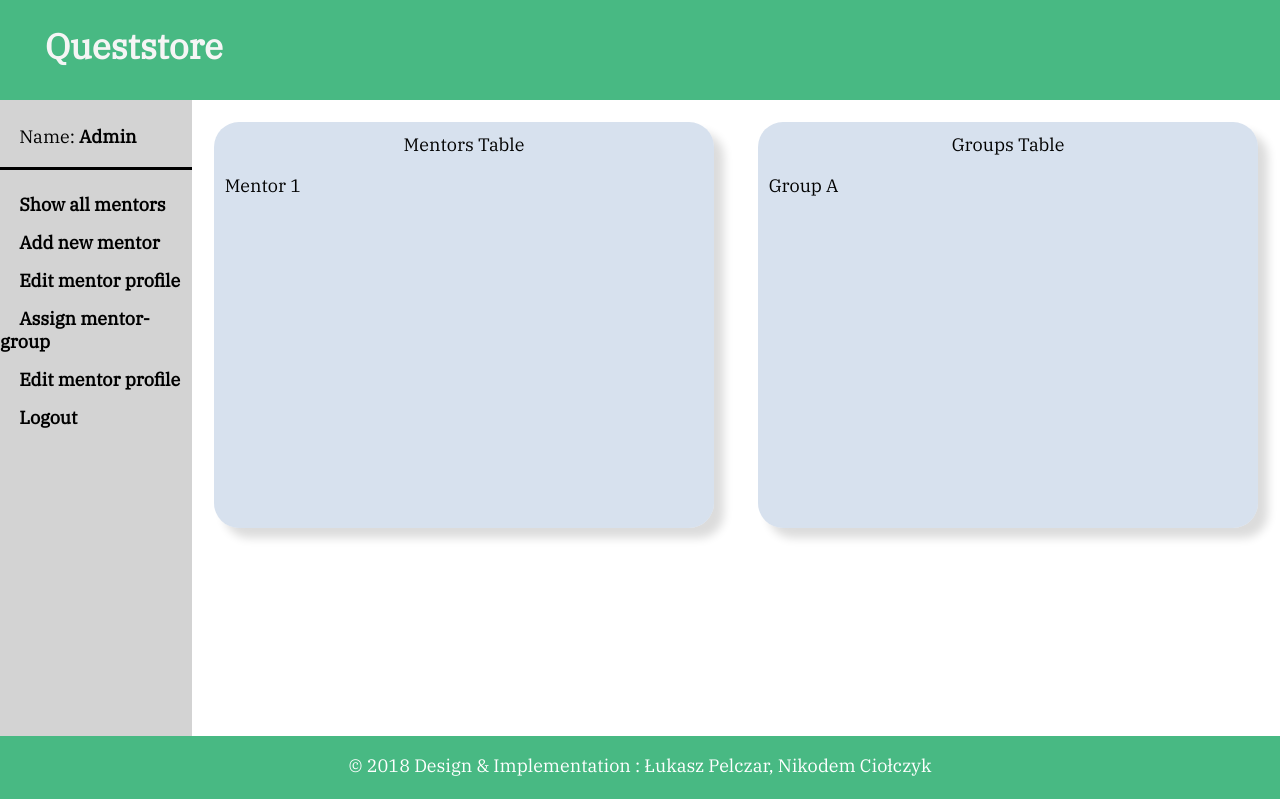
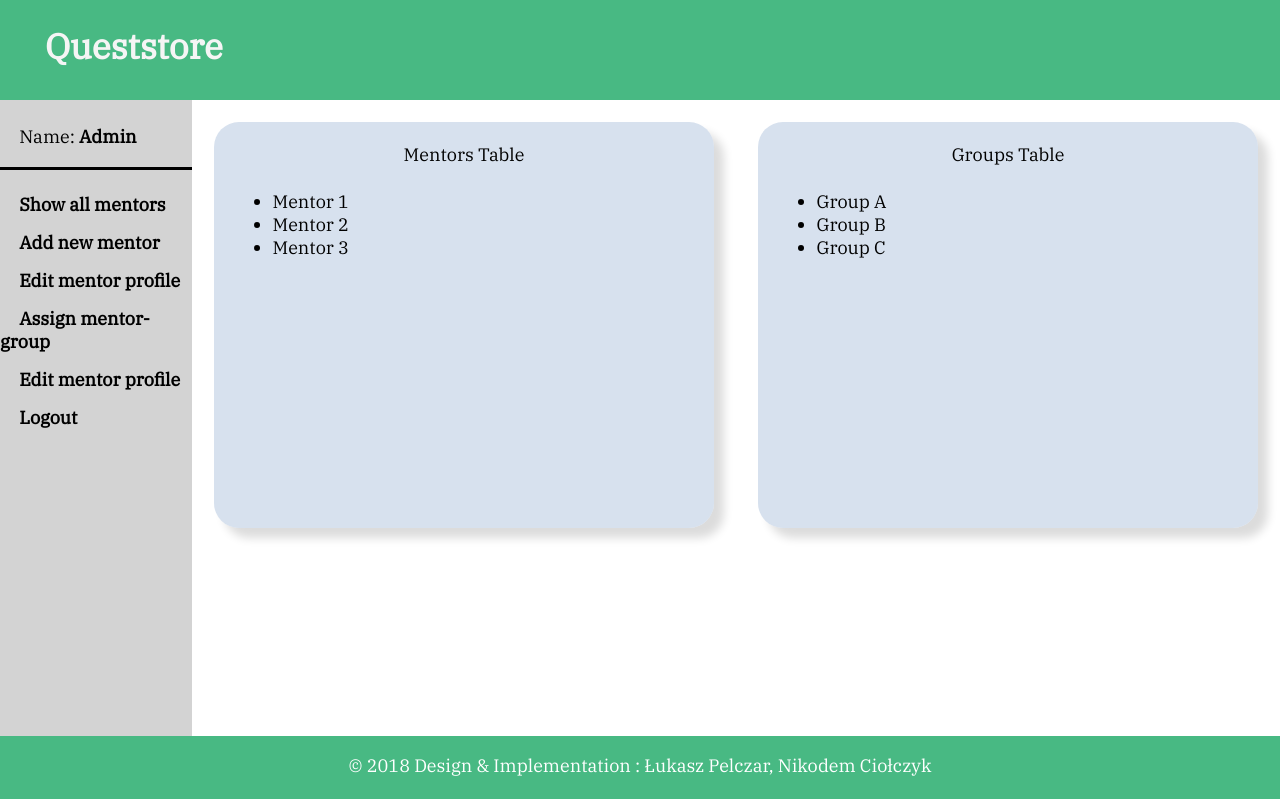
Before and after one commit to lpelczar/Queststore-CMS, a PHP site: page /admin_manager.html in a window 1280 px wide. Shown: the top 799 px of the page. Run offline with PHP 8.4, Linux system fonts and the light colour scheme.

Commit message:
Add lists for tables

```diff
--- a/admin_manager.html
+++ b/admin_manager.html
@@ -45,12 +45,20 @@
 
         <div id="mentors-table">
             <div id="mentors-table-name">Mentors Table</div>
-            <p id="mentor-table-content">Mentor 1</p>
+            <ul class="tables-lists">
+                <li class="mentor-list">Mentor 1</li>
+                <li class="mentor-list">Mentor 2</li>
+                <li class="mentor-list">Mentor 3</li>
+            </ul>
         </div>
 
         <div id="groups-table">
             <div id="groups-table-name">Groups Table</div>
-            <p id="groups-table-content">Group A</p>
+            <ul class="tables-lists">
+                <li class="group-list">Group A</li>
+                <li class="group-list">Group B</li>
+                <li class="group-list">Group C</li>
+            </ul>
         </div>
 
     </div>
--- a/css/admin-tables.css
+++ b/css/admin-tables.css
@@ -27,8 +27,15 @@
 
 #mentors-table-name {
     text-align: center;
+    padding-top: 10px;
 }
 
 #groups-table-name {
     text-align: center;
+    padding-top: 10px;
 }
+
+.tables-lists {
+    margin-top: 5%;
+    padding-left: 10%;
+}
```
